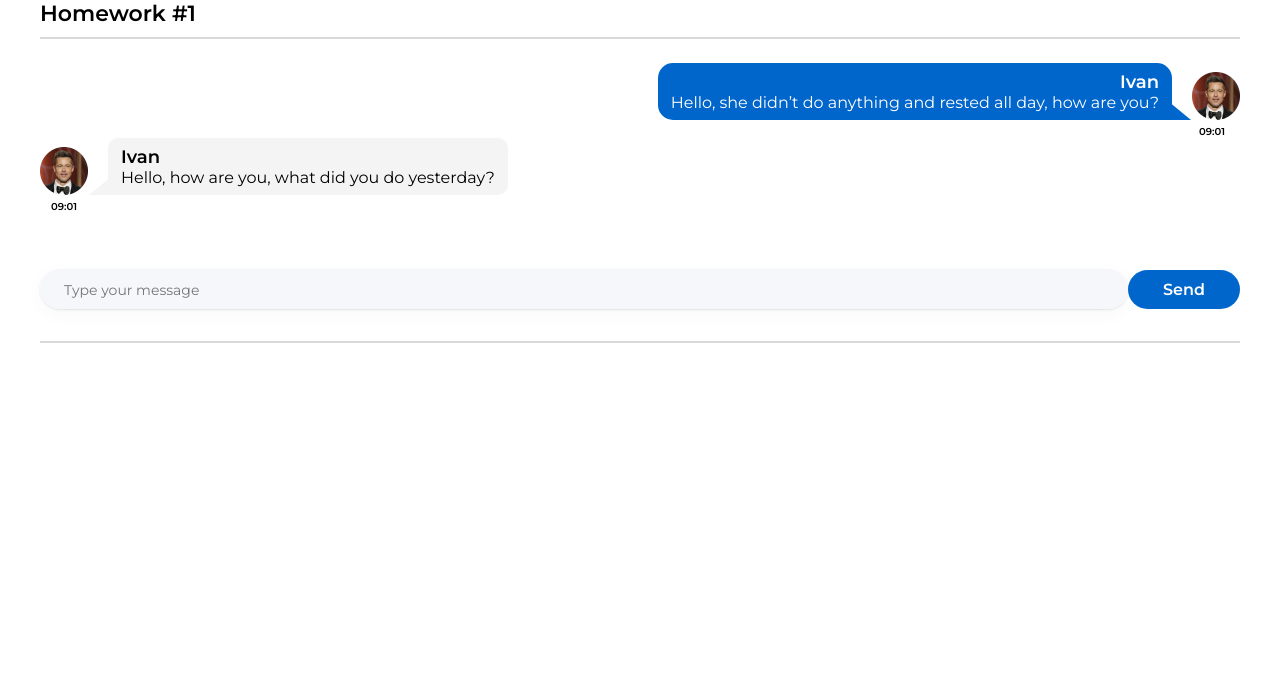
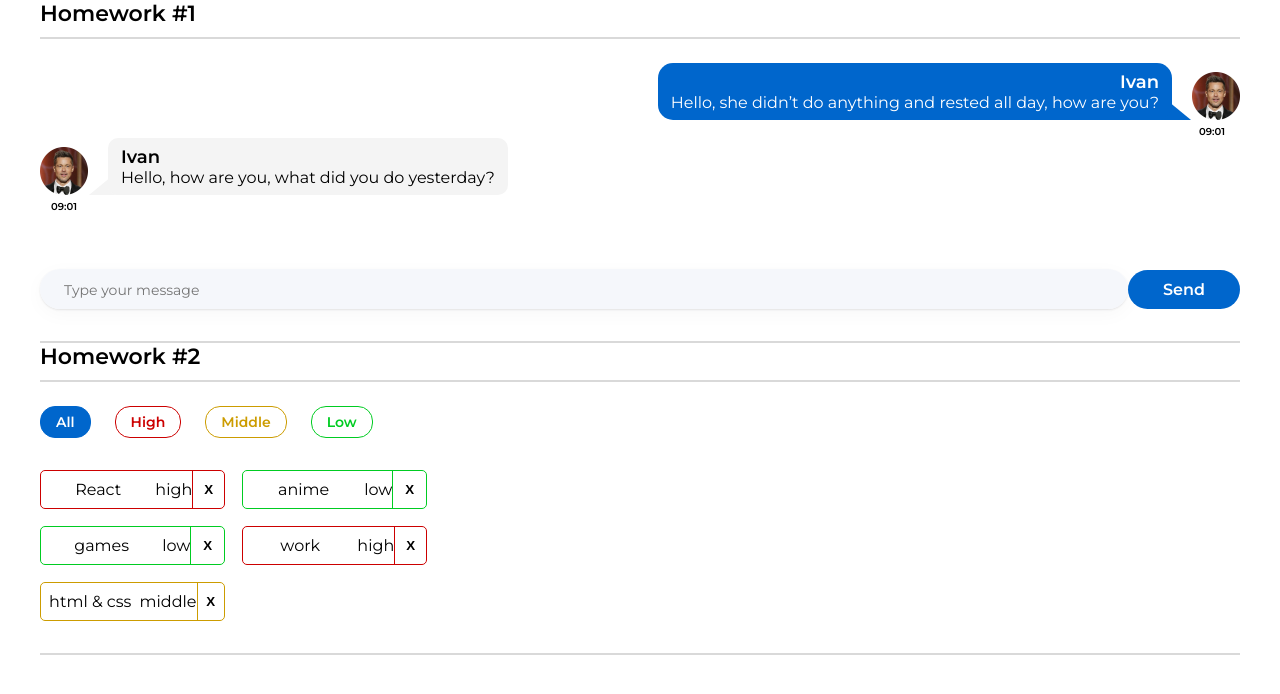
Before and after one commit to DmitryRybalko/hw2, a React (Create React App) app: page / in a window 1280 px wide. Shown: the top 694 px of the page. Built offline with nearby package versions, Linux system fonts and the light colour scheme.

Commit message:
2nd homework is done

```diff
--- a/package.json
+++ b/package.json
@@ -1,6 +1,6 @@
 {
   "name": "hws2",
-  "homepage": "https://DmitryRybalko.github.io/hws2",
+  "homepage": "https://DmitryRybalko.github.io/hw2",
   "version": "0.1.0",
   "private": true,
   "dependencies": {
--- a/src/s1-main/App.module.css
+++ b/src/s1-main/App.module.css
@@ -24,6 +24,4 @@
 
 .sns {
   margin-bottom: 56px;
-  overflow-y: scroll;
-  max-height: 50vh;
 }
--- a/src/s1-main/App.tsx
+++ b/src/s1-main/App.tsx
@@ -1,20 +1,20 @@
-import React from 'react'
-import s from './App.module.css'
-import HW1 from '../s2-homeworks/hw01/HW1'
+import s from "./App.module.css";
+import HW1 from "../s2-homeworks/hw01/HW1";
+import HW2 from "../s2-homeworks/hw02/HW2";
 
 function App() {
   return (
     <div className={s.App}>
-            <HW1/>
+      <HW1 />
       {/*раскомментировать по ходу выполнения*/}
-            {/*<HW2/>*/}
+      <HW2 />
       {/*<HW3/>*/}
       {/*<HW4/>*/}
 
       {/*при выполнении дз 5 и более - закомментировать здесь дз 1-4, так как они есть внутри дз 5*/}
       {/*<HW5/>*/}
     </div>
-    )
+  );
 }
 
-export default App
+export default App;
--- a/src/s2-homeworks/hw02/HW2.tsx
+++ b/src/s2-homeworks/hw02/HW2.tsx
@@ -1,13 +1,12 @@
-import React, {useState} from 'react'
-import Affairs from './affairs/Affairs'
-import s2 from '../../s1-main/App.module.css'
+import React, { useState } from "react";
+import Affairs from "./affairs/Affairs";
+import s2 from "../../s1-main/App.module.css";
 
 /*
-* 1 - описать типы AffairPriorityType, AffairType
-* 2 - указать нужный тип для defaultAffairs
-* 3 - дописать типы и логику функции filterAffairs и проверить её тестами
+
+ * 3 - дописать типы и логику функции filterAffairs и проверить её тестами (+)
  * 4 - выполнить пункт 3 для функции deleteAffair
-* 5 - указать нужный тип в useState с affairs
+ * 5 - указать нужный тип в useState с affairs (+)
  * 6 - дописать тип и логику функции deleteAffairCallback
  * 7 - в файле Affairs.tsx дописать типизацию пропсов
  * 8 - в файле Affairs.tsx дописать логику функций setAll, setHigh, setMiddle, setLow
@@ -17,45 +16,54 @@
  * */
 
 // types
-export type AffairPriorityType = any // need to fix any
+export type AffairPriorityType = "high" | "middle" | "low"; // need to fix any
 export type AffairType = {
-    _id: any // need to fix any
-    name: any // need to fix any
-    priority: AffairPriorityType
-}
-export type FilterType = 'all' | AffairPriorityType
+  _id: number; // need to fix any
+  name: string; // need to fix any
+  priority: AffairPriorityType;
+};
+export type FilterType = "all" | AffairPriorityType;
 
 // constants
-const defaultAffairs: any = [ // need to fix any
-    {_id: 1, name: 'React', priority: 'high'}, // студенты могут изменить содержимое name и количество элементов в массиве, ...priority не менять!
-    {_id: 2, name: 'anime', priority: 'low'},
-    {_id: 3, name: 'games', priority: 'low'},
-    {_id: 4, name: 'work', priority: 'high'},
-    {_id: 5, name: 'html & css', priority: 'middle'},
-]
+const defaultAffairs: Array<AffairType> = [
+  // need to fix any
+  { _id: 1, name: "React", priority: "high" }, // студенты могут изменить содержимое name и количество элементов в массиве, ...priority не менять!
+  { _id: 2, name: "anime", priority: "low" },
+  { _id: 3, name: "games", priority: "low" },
+  { _id: 4, name: "work", priority: "high" },
+  { _id: 5, name: "html & css", priority: "middle" },
+];
 
 // pure helper functions
-export const filterAffairs = (affairs: any, filter: any): any => { // need to fix any
-
-
-    return affairs // need to fix
+export const filterAffairs = (
+  affairs: Array<AffairType>,
+  filter: FilterType
+): Array<AffairType> => {
+  if (filter === "all") {
+    return affairs;
+  } else {
+    return affairs.filter((affair) => affair.priority === filter);
   }
-export const deleteAffair = (affairs: any, _id: any): any => { // need to fix any
-
-    return affairs // need to fix
-}
+};
+export const deleteAffair = (
+  affairs: Array<AffairType>,
+  _id: number
+): Array<AffairType> => {
+  return affairs.filter((affair) => affair._id !== _id);
+};
 
 function HW2() {
-    const [affairs, setAffairs] = useState<any>(defaultAffairs) // need to fix any
-    const [filter, setFilter] = useState<FilterType>('all')
+  const [affairs, setAffairs] = useState<Array<AffairType>>(defaultAffairs); // need to fix any
+  const [filter, setFilter] = useState<FilterType>("all");
 
-    const filteredAffairs = filterAffairs(affairs, filter)
-    const deleteAffairCallback = (_id: any) => { // need to fix any
-        // need to fix
-    }
+  const filteredAffairs = filterAffairs(affairs, filter);
+  const deleteAffairCallback = (_id: number) => {
+    const newAffairs: Array<AffairType> = deleteAffair(affairs, _id);
+    setAffairs([...newAffairs]);
+  };
 
   return (
-        <div id={'hw2'}>
+    <div id={"hw2"}>
       <div className={s2.hwTitle}>Homework #2</div>
       <div className={s2.hw}>
         <Affairs
@@ -66,7 +74,7 @@
         />
       </div>
     </div>
-    )
+  );
 }
 
-export default HW2
+export default HW2;
--- a/src/s2-homeworks/hw02/affairs/Affairs.tsx
+++ b/src/s2-homeworks/hw02/affairs/Affairs.tsx
@@ -1,77 +1,73 @@
-import React from 'react'
-import Affair from './affair/Affair'
-import {AffairType, FilterType} from '../HW2'
-import s from './Affairs.module.css'
+import React from "react";
+import Affair from "./affair/Affair";
+import { AffairType, FilterType } from "../HW2";
+import s from "./Affairs.module.css";
 
 type AffairsPropsType = {
-    data: any // need to fix any
-    setFilter: any
-    deleteAffairCallback: any
-    filter: FilterType
-}
+  data: Array<AffairType>;
+  setFilter: (property: FilterType) => void;
+  deleteAffairCallback: (_id: number) => void;
+  filter: FilterType;
+};
 
 function Affairs(props: AffairsPropsType) {
   const setAll = () => {
-        // need to fix
-    }
+    props.setFilter("all");
+  };
   const setHigh = () => {
-        // need to fix
-    }
+    props.setFilter("high");
+  };
   const setMiddle = () => {
-        // need to fix
-    }
+    props.setFilter("middle");
+  };
   const setLow = () => {
-        // need to fix
-    }
+    props.setFilter("low");
+  };
 
-    const cnAll = s.button + ' ' + s.all + (props.filter === 'all' ? ' ' + s.active : '')
-    const cnHigh = s.button + ' ' + s.high + (props.filter === 'high' ? ' ' + s.active : '')
-    const cnMiddle = s.button + ' ' + s.middle + (props.filter === 'middle' ? ' ' + s.active : '')
-    const cnLow = s.button + ' ' + s.low + (props.filter === 'low' ? ' ' + s.active : '')
+  const cnAll =
+    s.button + " " + s.all + (props.filter === "all" ? " " + s.active : "");
+  const cnHigh =
+    s.button + " " + s.high + (props.filter === "high" ? " " + s.active : "");
+  const cnMiddle =
+    s.button +
+    " " +
+    s.middle +
+    (props.filter === "middle" ? " " + s.active : "");
+  const cnLow =
+    s.button + " " + s.low + (props.filter === "low" ? " " + s.active : "");
 
   const mappedAffairs = props.data.map((a: AffairType) => (
     <Affair
+      _id={a._id}
       key={a._id} // кеи ОБЯЗАТЕЛЬНЫ в 99% - так что лучше их писать всегда при создании компонент в мапе
       affair={a}
       deleteAffairCallback={props.deleteAffairCallback}
     />
-    ))
+  ));
 
   return (
     <div>
       <div className={s.buttonContainer}>
-                <button
-                    id={'hw2-button-all'}
-                    onClick={setAll}
-                    className={cnAll}
-                >
+        <button id={"hw2-button-all"} onClick={setAll} className={cnAll}>
           All
         </button>
-                <button
-                    id={'hw2-button-high'}
-                    onClick={setHigh}
-                    className={cnHigh}
-                >
+        <button id={"hw2-button-high"} onClick={setHigh} className={cnHigh}>
           High
         </button>
         <button
-                    id={'hw2-button-middle'}
+          id={"hw2-button-middle"}
           onClick={setMiddle}
           className={cnMiddle}
         >
           Middle
         </button>
-                <button
-                    id={'hw2-button-low'}
-                    onClick={setLow}
-                    className={cnLow}
-                >
+        <button id={"hw2-button-low"} onClick={setLow} className={cnLow}>
           Low
         </button>
       </div>
       <div className={s.affairs}>{mappedAffairs}</div>
     </div>
-    )
+  );
 }
 
-export default Affairs
+export default Affairs;
--- a/src/s2-homeworks/hw02/affairs/affair/Affair.tsx
+++ b/src/s2-homeworks/hw02/affairs/affair/Affair.tsx
@@ -1,49 +1,44 @@
-import React from 'react'
-import { AffairType } from '../../HW2'
-import s from './Affair.module.css'
-import s2 from '../Affairs.module.css'
+import React from "react";
+import { AffairType } from "../../HW2";
+import s from "./Affair.module.css";
+import s2 from "../Affairs.module.css";
 
 type AffairPropsType = {
-    // key не нужно типизировать
-    affair: AffairType
-    deleteAffairCallback: any // need to fix any
+  // key не нужно типизировать
+  _id: number;
+  affair: AffairType;
+  deleteAffairCallback: (_id: number) => void;
+};
+
+function Affair(props: AffairPropsType) {
+  const deleteCallback = () => {
+    props.deleteAffairCallback(props._id);
+  };
+
+  const nameClass = s.name + " " + s2[props.affair.priority];
+  const buttonClass = s.closeButton + " " + s2[props.affair.priority];
+  const affairClass = s.affair + " " + s2[props.affair.priority];
+
+  return (
+    <div id={"hw2-affair-" + props.affair._id} className={affairClass}>
+      <div id={"hw2-name-" + props.affair._id} className={nameClass}>
+        {/*создаёт студент*/}
+        {props.affair.name}
+        {/**/}
+      </div>
+      <div id={"hw2-priority-" + props.affair._id} hidden>
+        {props.affair.priority}
+      </div>
+      {props.affair.priority}
+      <button
+        id={"hw2-button-delete-" + props.affair._id}
+        className={buttonClass}
+        onClick={deleteCallback}
+      >
+        {/*текст кнопки могут изменить студенты*/}X{/**/}
+      </button>
+    </div>
+  );
 }
 
-function Affair(props: AffairPropsType) {
-    const deleteCallback = () => {
-        // need to fix
-    }
-
-    const nameClass = s.name + ' ' + s2[props.affair.priority]
-    const buttonClass = s.closeButton + ' ' + s2[props.affair.priority]
-    const affairClass = s.affair + ' ' + s2[props.affair.priority]
-
-    return (
-        <div
-            id={'hw2-affair-' + props.affair._id}
-            className={affairClass}
-        >
-            <div id={'hw2-name-' + props.affair._id} className={nameClass}>
-                {/*создаёт студент*/}
-
-                {/**/}
-            </div>
-            <div id={'hw2-priority-' + props.affair._id} hidden>
-                {props.affair.priority}
-            </div>
-
-            <button
-                id={'hw2-button-delete-' + props.affair._id}
-                className={buttonClass}
-                // need to fix
-
-            >
-                {/*текст кнопки могут изменить студенты*/}
-                X
-                {/**/}
-            </button>
-        </div>
-    )
-}
-
-export default Affair
+export default Affair;
```
Also changed, not shown: 2 other files (tests, documents, lock files or other folders). Lines whose indentation alone changed are shown as unchanged.
